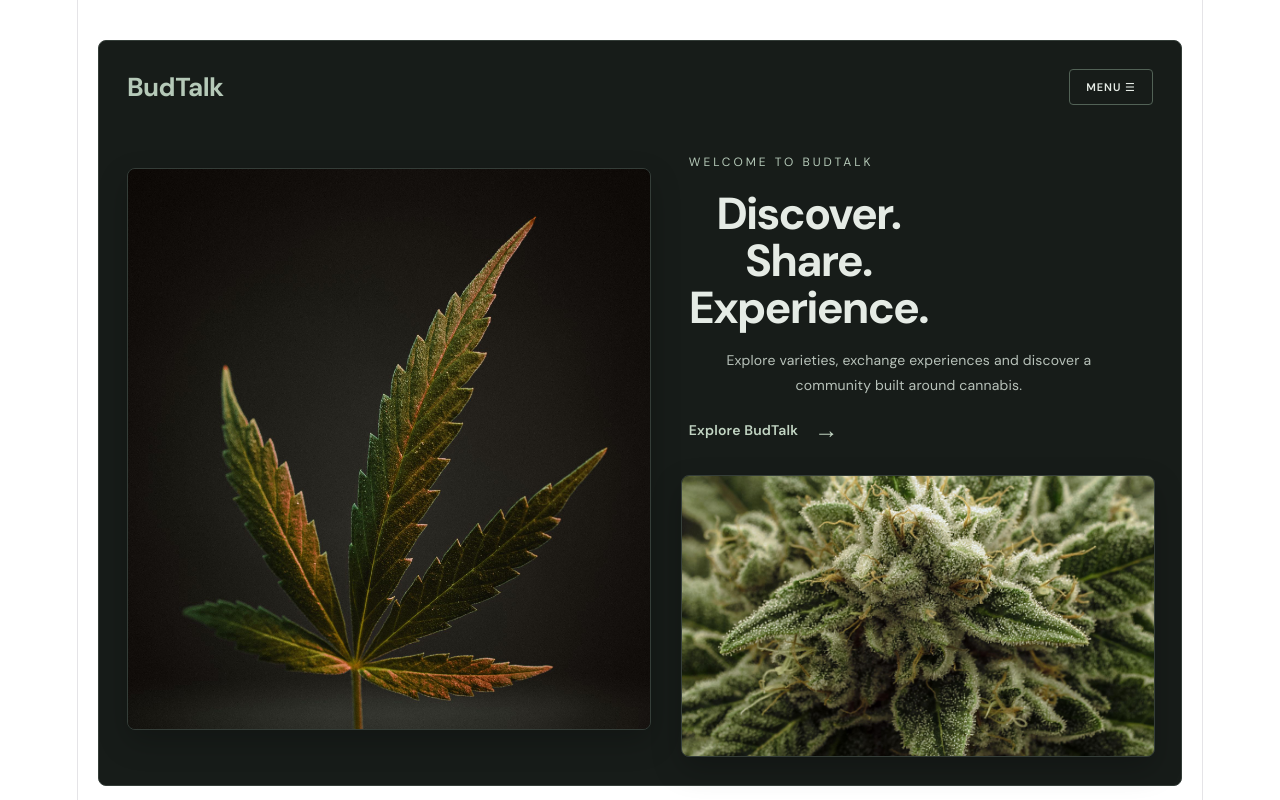
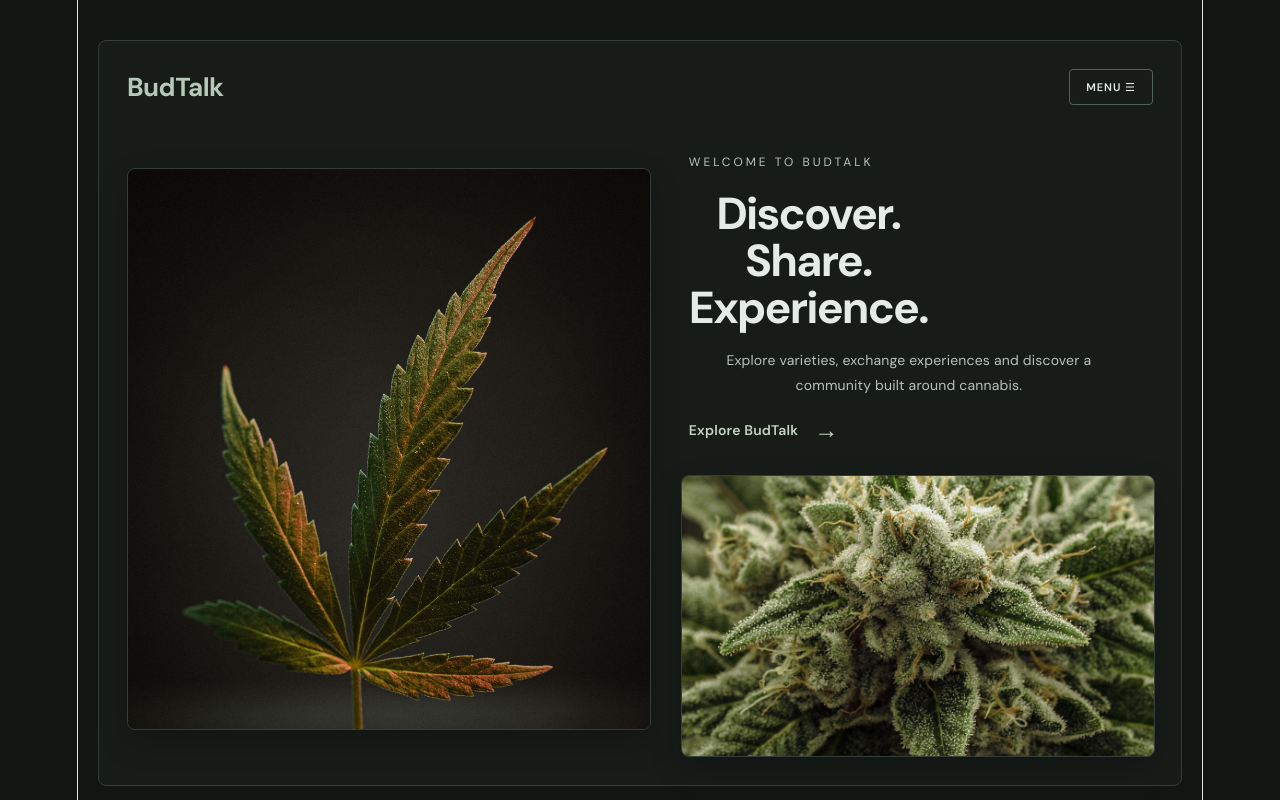
Before and after one commit to Acourtt/BudTalk, a React (Vite) app in the folder BudTalk/: page / in a window 1280 px wide. Shown: the top 800 px of the page. Built offline with nearby package versions, Linux system fonts and the light colour scheme.

Commit message:
style: set global dark background

```diff
--- a/BudTalk/src/index.css
+++ b/BudTalk/src/index.css
@@ -51,7 +51,13 @@
 }
 
 body {
+  box-sizing: border-box;
   margin: 0;
+  min-width: 320px;
+  min-height: 100vh;
+  background-color: #111612;
+  color: #e5ebe5;
+  font-family: "DM Sans", sans-serif;
 }
 
 #root {
```
